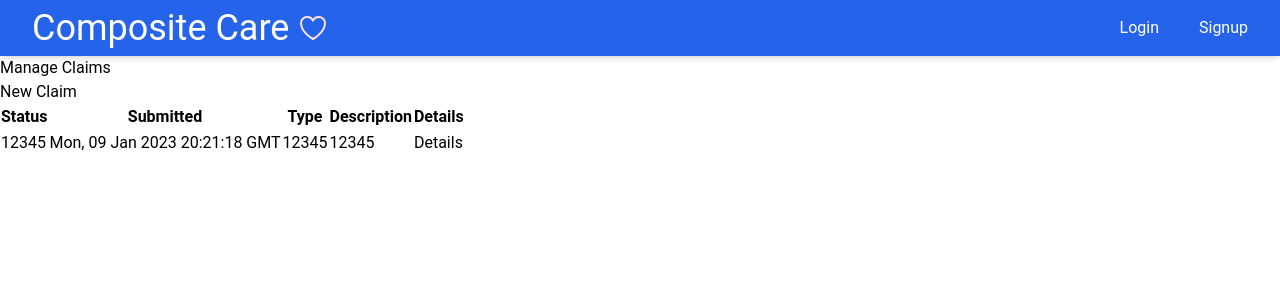
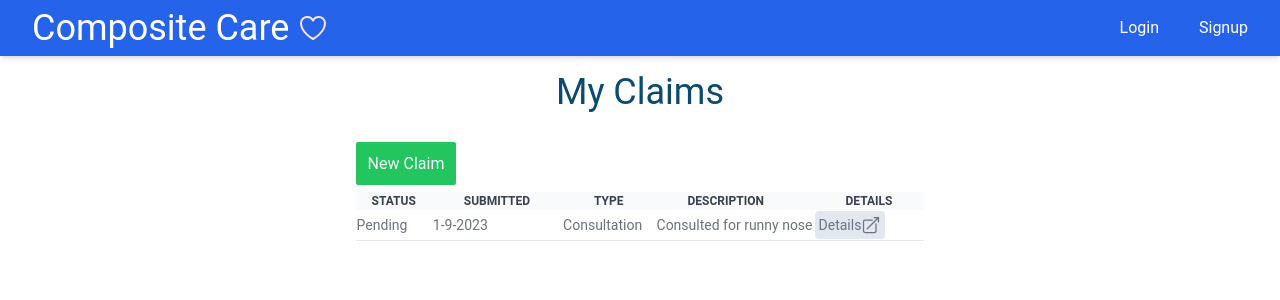
Before and after one commit to yth-3/P3-Frontend, a React (Create React App) app: page /patient/claims in a window 1280 px wide. Shown: the top 300 px of the page. Built offline with nearby package versions, Linux system fonts and the light colour scheme.

Commit message:
style patient claims page:

```diff
--- /dev/null
+++ b/src/components/patient/PatientClaimsTable.tsx
@@ -0,0 +1,55 @@
+import { useSetRecoilState } from 'recoil';
+import { ArrowTopRightOnSquareIcon } from '@heroicons/react/24/outline';
+
+import { modalState, claimState } from '../../App';
+import { VIEW_PATIENT_CLAIM } from '../../utility/constants';
+
+import { Claim } from '../../utility/types';
+
+type Props = {
+  claims: Claim[];
+};
+export default function PatientsClaimsTable({ claims }: Props) {
+  const setModal = useSetRecoilState(modalState);
+  const setClaim = useSetRecoilState(claimState);
+
+  function handleDetailsClick(claim: Claim) {
+    setModal(VIEW_PATIENT_CLAIM);
+    setClaim(claim);
+  }
+
+  return (
+    <table className='w-full text-sm text-left text-gray-500 mt-4'>
+      <thead className='text-xs text-gray-700 uppercase bg-gray-50'>
+        <tr>
+          <th className='px-4'>Status</th>
+          <th className='px-8'>Submitted</th>
+          <th className='px-8'>Type</th>
+          <th className='px-8'>Description</th>
+          <th className='px-8'>Details</th>
+        </tr>
+      </thead>
+      <tbody>
+        {claims.map((claim) => {
+          return (
+            <tr key={claim.id} className='bg-white border-b'>
+              <td>{claim.status}</td>
+              <td>{`${claim.submitted.getUTCMonth() + 1}-${claim.submitted.getUTCDate()}-${claim.submitted.getUTCFullYear()}`}</td>
+              <td>{claim.type}</td>
+              <td>{claim.description}</td>
+              <td>
+                <button
+                  onClick={() => handleDetailsClick(claim)}
+                  className='bg-slate-200 p-1 rounded flex'
+                >
+                  Details
+                  <ArrowTopRightOnSquareIcon className='w-5 h-5'/>
+                </button>
+              </td>
+            </tr>
+          )
+        })}
+      </tbody>
+    </table>
+  )
+}
--- /dev/null
+++ b/src/components/ui/LargeLink.tsx
@@ -0,0 +1,16 @@
+import { Link } from 'react-router-dom';
+
+type Props = {
+  children: | JSX.Element | JSX.Element[] | string | string[];
+  to: string;
+};
+export default function LargeLink({ children, to }: Props): JSX.Element {
+  return (
+    <Link
+      className='bg-green-500 hover:bg-green-400 p-3 rounded-sm text-slate-50'
+      to={to}
+    >
+      {children}
+    </Link>
+  )
+}
--- a/src/modals/patient/ClaimDetail.tsx
+++ b/src/modals/patient/ClaimDetail.tsx
@@ -5,8 +5,17 @@ export default function ClaimDetail() {
   const claim = useRecoilValue(claimState);
 
   return (
-    <div>
-      <h3>{claim?.description}</h3>
-    </div>
+    <>
+      {claim &&
+        <div>
+          <h3>{claim.status}</h3>
+          <div>{claim.description}</div>
+          <div>${claim.claimed}</div>
+          <div>{claim.type}</div>
+          <div>{claim.id}</div>
+          <div>{claim.description}</div>
+        </div>
+      }
+    </>
   )
 }
--- a/src/pages/LandingPage.tsx
+++ b/src/pages/LandingPage.tsx
@@ -33,7 +33,8 @@ export default function LandingPage() {
         >
           <h2 className='text-6xl'>Welcome to Composite Care</h2>
           <div>Composite Cares about every aspect of your health</div>
-          <div>From scheduling to filing claims, we make it easy</div>
+          <div>From scheduling to filing claims</div>
+          <div>We make it easy</div>
         </div>
       </header>
 
@@ -42,6 +43,7 @@ export default function LandingPage() {
         <LargeButton onClick={() => setModal(LOGIN)}>Log in</LargeButton>
         or
         <LargeButton onClick={() => setModal(SIGN_UP)}>Create an account</LargeButton>
+        to get started!
       </section>
 
       <section className='flex justify-around gap-4'>
--- a/src/pages/patient/PatientClaimsPage.tsx
+++ b/src/pages/patient/PatientClaimsPage.tsx
@@ -1,75 +1,31 @@
-import { Link } from 'react-router-dom';
-import { useSetRecoilState } from 'recoil';
 
-import { modalState, claimState } from '../../App';
-import { VIEW_PATIENT_CLAIM } from '../../utility/constants';
+import LargeLink from '../../components/ui/LargeLink';
 import { Claim } from '../../utility/types';
+import PatientClaimsTable from '../../components/patient/PatientClaimsTable';
 
 const claims: Claim[] = [
   {
     id: '12345',
     submitterId: '12345',
     submitted: new Date(),
-    claimed: 123,
-    type: '12345',
-    description: '12345',
-    status: '12345',
+    claimed: 570,
+    type: 'Consultation',
+    description: 'Consulted for runny nose',
+    status: 'Pending',
   }
 ];
 
 export default function PatientClaimsPage() {
   return (
-    <>
+    <main className='flex flex-col gap-10 items-center mt-4'>
       <header>
-        <h2>Manage Claims</h2>
+        <h2 className='text-sky-900 text-4xl'>My Claims</h2>
       </header>
 
       <section>
-        <Link to="new">New Claim</Link>
-        <ClaimsTable claims={claims} />
+        <LargeLink to="new">New Claim</LargeLink>
+        <PatientClaimsTable claims={claims} />
       </section>
-    </>
+    </main>
   )
 }
-
-type TableProps = {
-  claims: Claim[]
-};
-function ClaimsTable({ claims }: TableProps) {
-  const setModal = useSetRecoilState(modalState);
-  const setClaim = useSetRecoilState(claimState);
-
-  function handleDetailsClick(claim: Claim) {
-    setModal(VIEW_PATIENT_CLAIM);
-    setClaim(claim);
-  }
-
-  return (
-    <table>
-      <thead>
-        <tr>
-          <th>Status</th>
-          <th>Submitted</th>
-          <th>Type</th>
-          <th>Description</th>
-          <th>Details</th>
-        </tr>
-      </thead>
-      <tbody>
-        {claims.map((claim) => {
-          return (
-            <tr key={claim.id}>
-              <td>{claim.status}</td>
-              <td>{claim.submitted.toUTCString()}</td>
-              <td>{claim.type}</td>
-              <td>{claim.description}</td>
-              <td>
-                <button onClick={() => handleDetailsClick(claim)}>Details</button>
-              </td>
-            </tr>
-          )
-        })}
-      </tbody>
-    </table>
-  )
-}
--- a/src/pages/patient/PatientDashboardPage.tsx
+++ b/src/pages/patient/PatientDashboardPage.tsx
@@ -1,16 +1,16 @@
-import { Link } from 'react-router-dom';
+import LargeLink from '../../components/ui/LargeLink';
 
 export default function PatientDashboardPage() {
 
     return (
         <main className='flex flex-col gap-10 items-center'>
-            <header className='text-lg flex flex-col items-center pt-8'>
-              <h2>Welcome, [USERS NAME HERE]!</h2>
+            <header className='flex flex-col items-center pt-8'>
+              <h2 className='text-4xl'>Welcome, [USERS NAME HERE]!</h2>
             </header>
 
-            <section>
-              <Link to="claims/new">New Claim</Link>
-              <Link to="claims">Manage Claims</Link>
+            <section className='flex gap-4'>
+              <LargeLink to="claims/new">New Claim</LargeLink>
+              <LargeLink to="claims">View Claims</LargeLink>
             </section>
         </main>
     )
```
